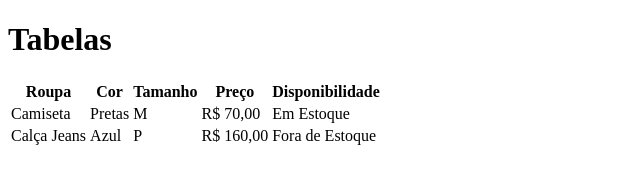
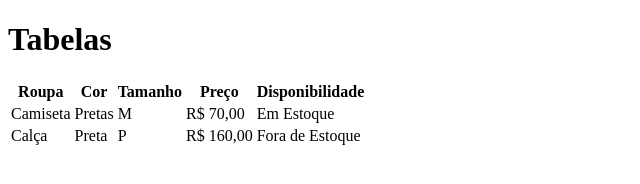
Before and after one commit to IanSFreitas/aula-html-basico, a plain HTML site: page index.html in a window 1280 px wide. Shown: the whole page, without its empty margins (0-640 px from the left). Drawn offline with Linux system fonts and the light colour scheme.

Commit message:
mudando cor azul para preta e calça jeans para calça

```diff
--- a/index.html
+++ b/index.html
@@ -24,8 +24,8 @@
             <td>Em Estoque</td>
         </tr>
         <tr>
-            <td>Calça Jeans</td>
-            <td>Azul</td>
+            <td>Calça</td>
+            <td>Preta</td>
             <td>P</td>
             <td>R$ 160,00</td>
             <td>Fora de Estoque</td>
```
